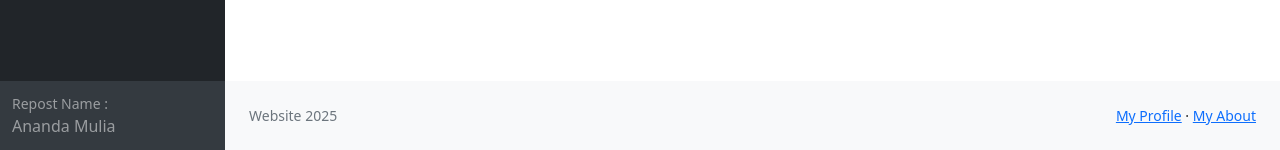
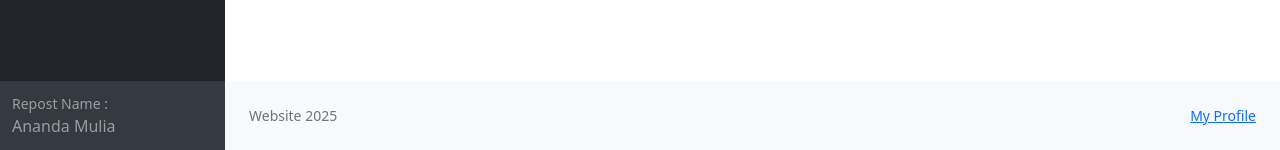
Before and after one commit to DevNandaMulia/Kasir-PhpNative, a PHP site: page /stock.php in a window 1280 px wide. Shown: the part 650-800 px from the top of the page. Run offline with PHP 8.4, Linux system fonts and the light colour scheme; a user stored in the database is signed in; data comes from the database, SQL or seed files in the repository; some libraries are stand-ins or nearby versions.

Commit message:
Update stock.php

```diff
--- a/stock.php
+++ b/stock.php
@@ -213,8 +213,6 @@ $h2 = mysqli_num_rows($h1); //jumlah produk
                             <div class="text-muted">Website 2025</div>
                             <div>
                                 <a href='Data' target='_blank'>My Profile</a>
-                                &middot;
-                                <a href='paralax' target='_blank'>My About</a>
                             </div>
                         </div>
                     </div>
```
